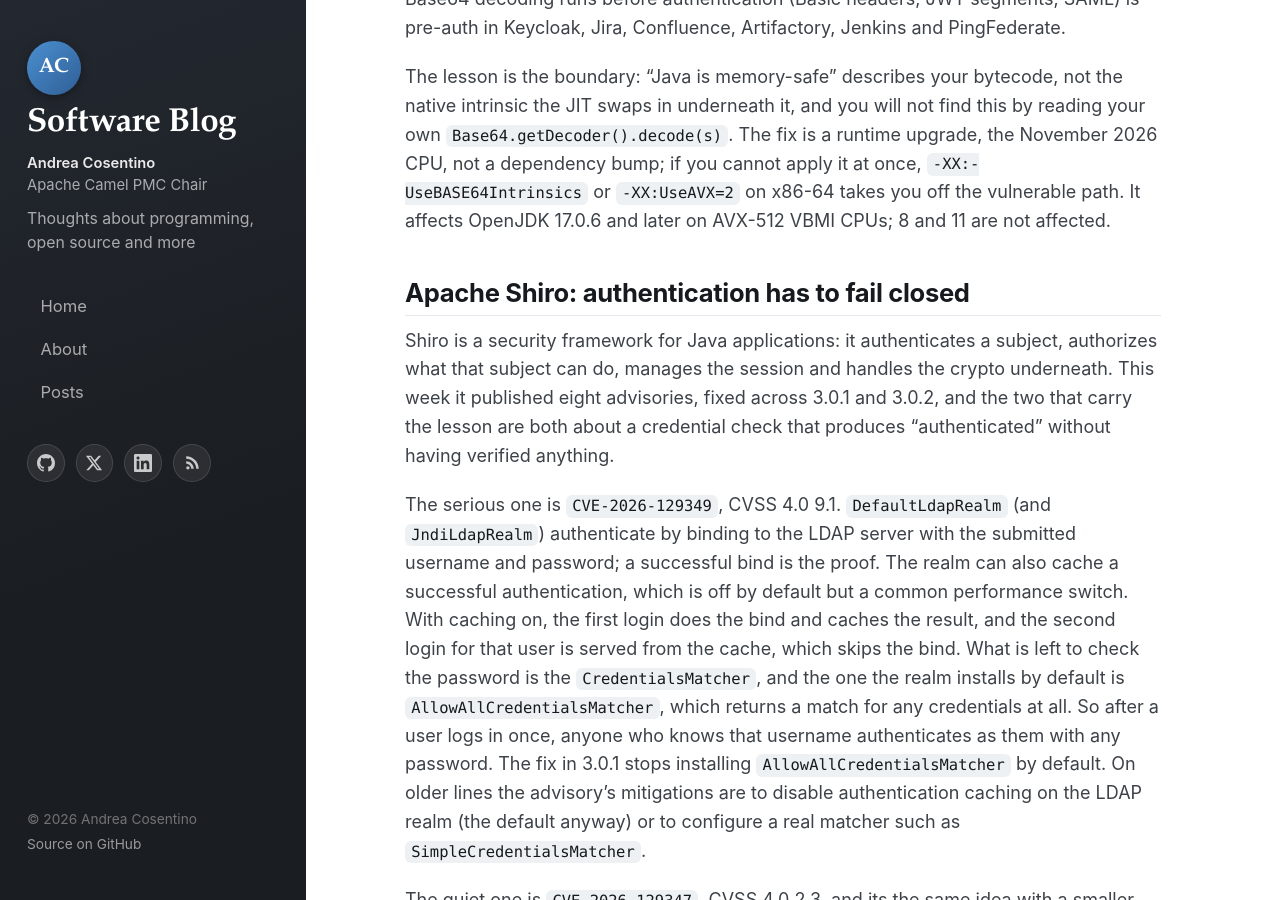
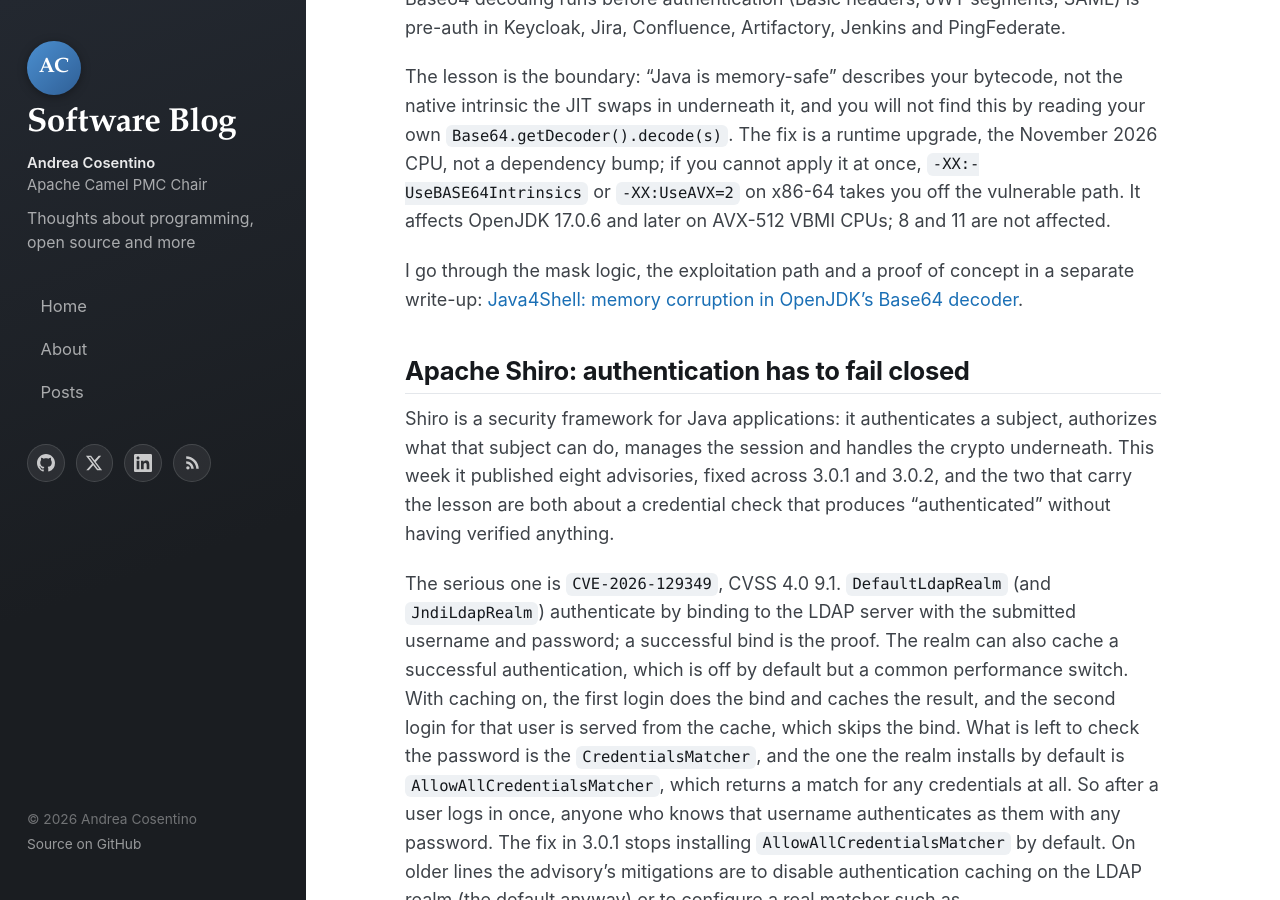
Before and after one commit to oscerd/oscerd.github.io, a Jekyll site: the page built from _posts/2026-11-18-java-vulnerabilities-of-the-week-12-18-november-2026.md, in a window 1280 px wide and 900 px high, scrolled down 3222 px. Built offline with Jekyll 4.4.1, drawn with Linux system fonts in a browser that asks for light colours; some of the changed text lies outside the part shown.

Commit message:
Link the Java4Shell write-up from the weekly post

```diff
--- a/_posts/2026-11-18-java-vulnerabilities-of-the-week-12-18-november-2026.md
+++ b/_posts/2026-11-18-java-vulnerabilities-of-the-week-12-18-november-2026.md
@@ -26,6 +26,8 @@ Two honourable mentions, both in retired projects. Apache Griffin's web service
 Java's memory safety is a property of bytecode over the managed heap, and the JIT steps outside it. HotSpot's C2 compiler replaces hot methods with intrinsics, and the fastest of those are hand-written assembly; `Base64.Decoder.decode` is one, built on AVX-512 VBMI instructions on x86-64 CPUs that support them. The intrinsic computes a 64-bit write mask from the input and output lengths and then adjusts it for `=` padding, and for a tail that decodes to nothing the adjustment underflows the length and turns the mask to all ones. So a 65-byte input of 64 `A` characters and one `=` sizes a 50-byte output buffer and then writes 64 bytes into it, 62 of them past the end, on top of the next object on the heap. The decode call throws afterwards, but the neighbour is already overwritten. From that fixed overwrite the finder grooms the heap into a chosen-value write and a Heartbleed-style leak, and on to remote code execution, which because Base64 decoding runs before authentication (Basic headers, JWT segments, SAML) is pre-auth in Keycloak, Jira, Confluence, Artifactory, Jenkins and PingFederate.
 
 The lesson is the boundary: "Java is memory-safe" describes your bytecode, not the native intrinsic the JIT swaps in underneath it, and you will not find this by reading your own `Base64.getDecoder().decode(s)`. The fix is a runtime upgrade, the November 2026 CPU, not a dependency bump; if you cannot apply it at once, `-XX:-UseBASE64Intrinsics` or `-XX:UseAVX=2` on x86-64 takes you off the vulnerable path. It affects OpenJDK 17.0.6 and later on AVX-512 VBMI CPUs; 8 and 11 are not affected.
+
+I go through the mask logic, the exploitation path and a proof of concept in a separate write-up: [Java4Shell: memory corruption in OpenJDK's Base64 decoder](/2026/11/18/java4shell-openjdk-base64-memory-corruption.html){:target="_blank"}.
 
 ## Apache Shiro: authentication has to fail closed
 
@@ -62,6 +64,7 @@ Third, briefly, because I noted it last week too: AI turned up on both sides aga
 - [OpenJDK Vulnerability Advisory: 2026/11/17](https://openjdk.org/groups/vulnerability/advisories/2026-11-17){:target="_blank"} - OpenJDK Vulnerability Group
 - [Oracle Critical Patch Update Advisory, November 2026](https://www.oracle.com/security-alerts/cspunov2026.html){:target="_blank"} - Oracle
 - [CVE-2026-114938](https://www.cve.org/CVERecord?id=CVE-2026-114938){:target="_blank"} - CVE.org
+- [Java4Shell: memory corruption in OpenJDK's Base64 decoder](/2026/11/18/java4shell-openjdk-base64-memory-corruption.html){:target="_blank"} - oscerd.github.io
 - [oss-security: CVE-2026-129349 Apache Shiro DefaultLdapRealm accepts any password when caching enabled](https://www.openwall.com/lists/oss-security/2026/11/14/8){:target="_blank"} - Openwall oss-security
 - [oss-security: CVE-2026-129347 Apache Shiro empty stored credential matches empty password](https://www.openwall.com/lists/oss-security/2026/11/14/6){:target="_blank"} - Openwall oss-security
 - [oss-security: CVE-2026-114737 Apache Shiro case-insensitive path matching default](https://www.openwall.com/lists/oss-security/2026/11/14/1){:target="_blank"} - Openwall oss-security
```
